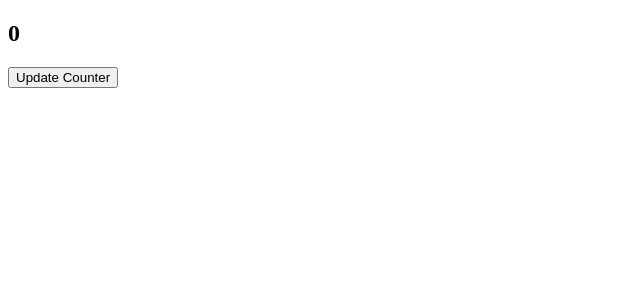
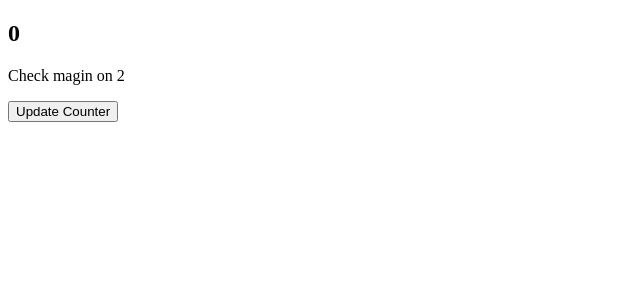
Before and after one commit to UdayMayanna/AngularStudy, an Angular app: page / in a window 1280 px wide. Shown: the top 300 px of the page, without its empty margins (0-640 px from the left). Built offline with nearby package versions, Linux system fonts and the light colour scheme.

Commit message:
Updated effect-study

```diff
--- a/src/app/comp/effect-study/effect-study.component.html
+++ b/src/app/comp/effect-study/effect-study.component.html
@@ -1,4 +1,6 @@
 <h2>{{count()}}</h2>
+
+<p>Check magin on 2</p>
 <button (click)="update()">Update Counter</button>
 
 @if(showHeadinng) {
```
